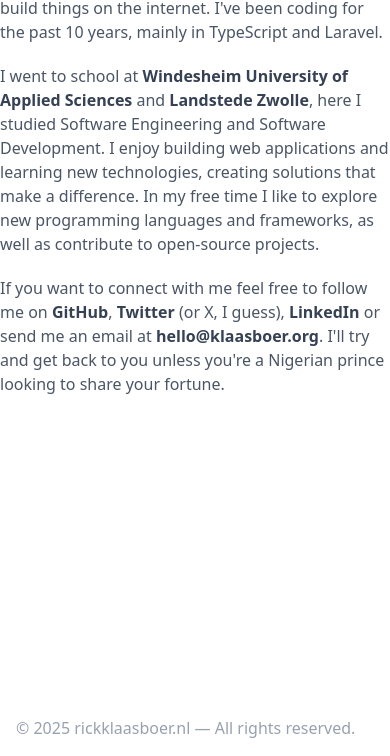
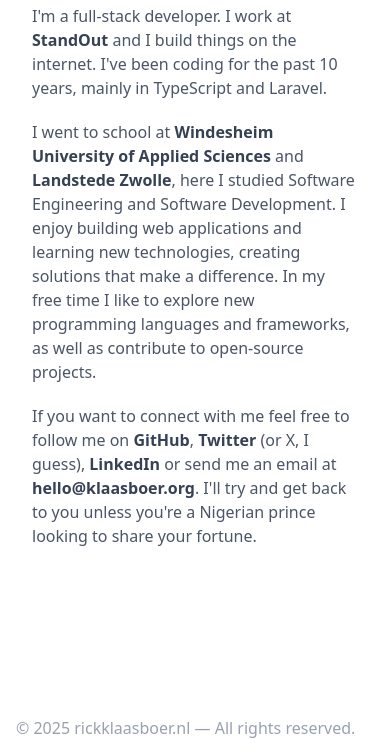
Before and after one commit to rickklaasboer/rickklaasboer.nl, a website built with Vite: page index.html in a window 390 px wide. Shown: the part 88-844 px from the top of the page. Built offline with nearby package versions, Linux system fonts and the light colour scheme; a web font is replaced by a local one.

Commit message:
fix: add some padding for mobile devices

```diff
--- a/index.html
+++ b/index.html
@@ -15,7 +15,7 @@
     <link rel="stylesheet" href="style.css" />
   </head>
   <body class="antialiased">
-    <div class="container max-w-[720px] mx-auto md:mt-16">
+    <div class="container max-w-[720px] mx-auto md:mt-16 p-8 md:p-0">
       <h1 class="text-4xl font-bold font-stack-sans-notch">Rick Klaasboer</h1>
       <p class="my-5 text-gray-600">
         I'm a full-stack developer. I work at
```
